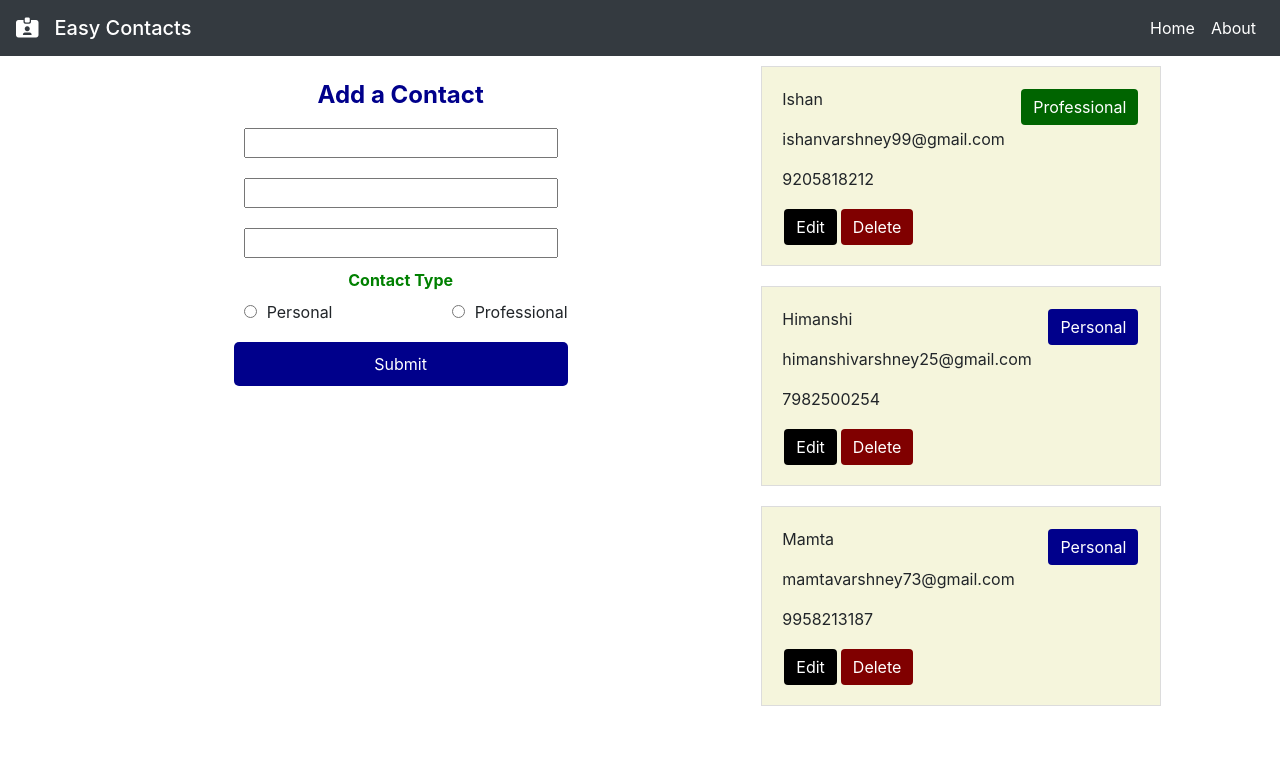
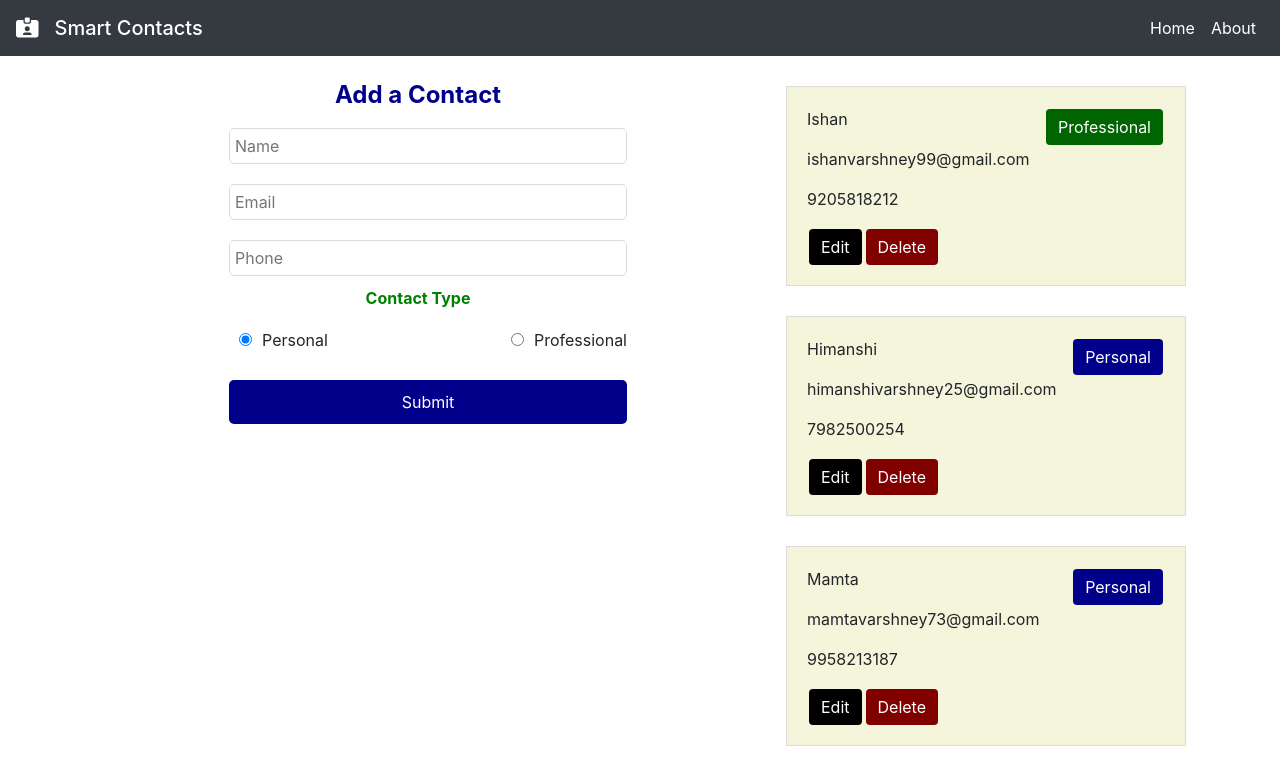
Before and after one commit to ishvar99/contact-keeper-MERN, a React (Create React App) app in the folder client/: page / in a window 1280 px wide. Shown: the top 784 px of the page. Built offline with nearby package versions, Linux system fonts and the light colour scheme; the HTML template or start-up script is replaced by a standard one.

Commit message:
more changes in styling

```diff
--- a/client/src/Components/Layouts/ContactForm/ContactForm.css
+++ b/client/src/Components/Layouts/ContactForm/ContactForm.css
@@ -12,10 +12,16 @@
 
 .form-field {
   margin: 10px;
+  border: 1px solid gainsboro;
+  padding: 5px;
+  border-radius: 5px;
+  width: 100%;
 }
 .form-type {
+  width: 100%;
   display: flex;
   justify-content: space-between;
+  margin: 10px;
 }
 .form-type input {
   margin: 5px 10px;
@@ -25,8 +31,10 @@
   outline: none;
   border: none;
   margin-top: 10px;
+  margin-left: 10px;
   text-decoration: none;
   border-radius: 5px;
   padding: 10px;
   color: white;
+  width: 100%;
 }
--- a/client/src/Components/Layouts/ContactForm/ContactForm.jsx
+++ b/client/src/Components/Layouts/ContactForm/ContactForm.jsx
@@ -1,20 +1,43 @@
-import React from 'react';
+import React, { useContext } from 'react';
 import './ContactForm.css';
+import contactContext from '../../../context/contact/contactContext';
 const ContactForm = () => {
+  const context = useContext(contactContext);
+
+  const onSubmit = (e) => {
+    e.preventDefault();
+    console.log('Submitted Form');
+  };
   return (
     <div className='contact-form'>
       <h4 className='form-header'>Add a Contact</h4>
-      <input className='form-field' type='text' />
-      <input className='form-field' type='text' />
-      <input className='form-field' type='text' />
+      <form onSubmit={onSubmit}>
+        <input className='form-field' required placeholder='Name' type='text' />
+        <input
+          className='form-field'
+          required
+          placeholder='Email'
+          type='text'
+        />
+        <input
+          className='form-field'
+          required
+          placeholder='Phone'
+          type='text'
+        />
         <label
-        style={{ textAlign: 'center', color: 'green', fontWeight: 'bold' }}
+          style={{
+            textAlign: 'center',
+            color: 'green',
+            fontWeight: 'bold',
+            width: '100%',
+          }}
         >
           Contact Type
         </label>
         <div className='form-type'>
           <div>
-          <input type='radio' value='personal' name='type' />
+            <input type='radio' value='personal' checked name='type' />
             <label for='personal'>Personal</label>
           </div>
           <div>
@@ -23,6 +46,7 @@ const ContactForm = () => {
           </div>
         </div>
         <input type='submit' className='form-btn' />
+      </form>
     </div>
   );
 };
--- a/client/src/Components/Layouts/Contacts/Contacts.css
+++ b/client/src/Components/Layouts/Contacts/Contacts.css
@@ -6,7 +6,7 @@
 }
 .contacts-form {
   /* flex-grow: 1; */
-  width: 30%;
+  width: 35%;
 }
 .info {
   display: flex;
@@ -16,7 +16,7 @@
   display: flex;
   flex-direction: row;
   padding: 20px;
-  margin: 10px;
+  margin-top: 30px;
   height: 200px;
   width: 400px;
   background-color: beige;
--- a/client/src/Components/Navbar.jsx
+++ b/client/src/Components/Navbar.jsx
@@ -42,7 +42,7 @@ Navbar.propTypes = {
   icon: PropTypes.string,
 };
 Navbar.defaultProps = {
-  title: 'Easy Contacts',
+  title: 'Smart Contacts',
   icon: 'fas fa-id-card-alt',
 };
 export default Navbar;
--- a/client/src/context/contact/contactState.js
+++ b/client/src/context/contact/contactState.js
@@ -2,6 +2,7 @@ import { ADD_CONTACT, DELETE_CONTACT, UPDATE_CONTACT } from '../types.js';
 import React, { useReducer } from 'react';
 import ContactReducer from './contactReducers';
 import ContactContext from './contactContext';
+import axios from 'axios';
 const ContactState = (props) => {
   const initialState = {
     contacts: [
@@ -29,11 +30,11 @@ const ContactState = (props) => {
     ],
   };
   const [state, dispatch] = useReducer(ContactReducer, initialState);
-  const addContact = () => {
+  const addContact = (formData) => {
     dispatch({ type: ADD_CONTACT });
   };
   return (
-    <ContactContext.Provider value={{ contacts: state.contacts }}>
+    <ContactContext.Provider value={{ contacts: state.contacts, addContact }}>
       {props.children}
     </ContactContext.Provider>
   );
```
Also changed, not shown: 1 other file (tests, documents, lock files or other folders). Lines whose indentation alone changed are shown as unchanged.
